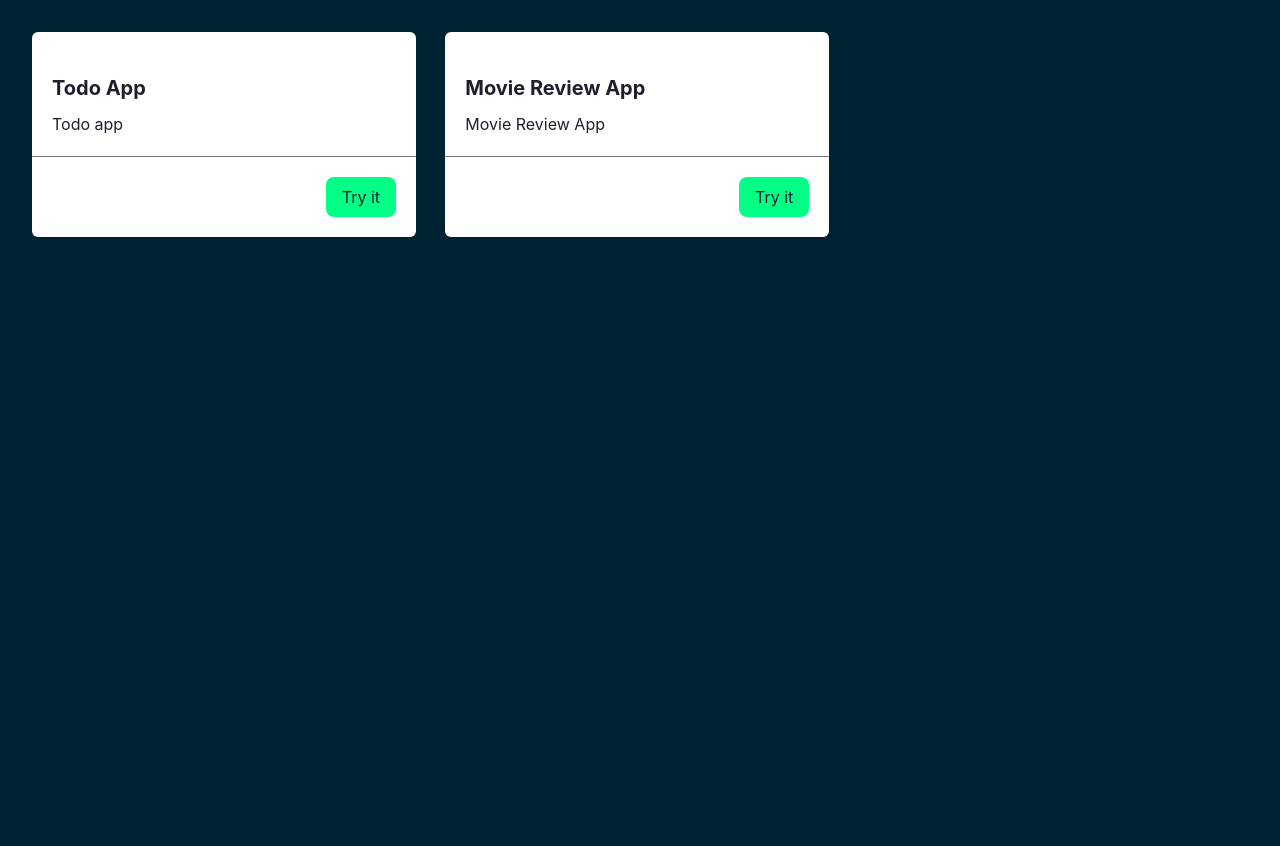
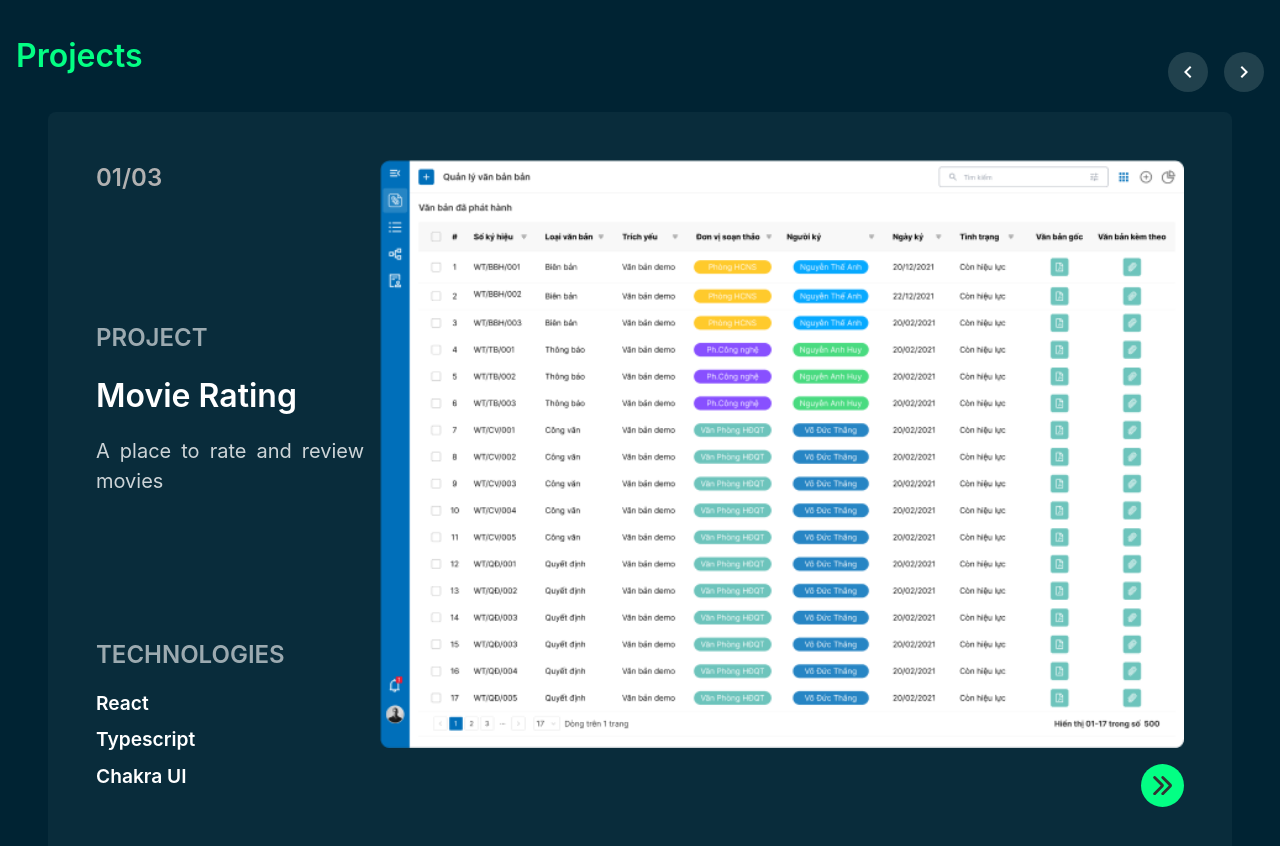
Before and after one commit to txtien/react-projects-2024, a React (Vite) app: page / in a window 1280 px wide. Shown: the top 846 px of the page. Before the commit the page ends 800 px from the top, so only its background shows below. Built offline with nearby package versions, Linux system fonts and the light colour scheme.

Commit message:
add projects page

```diff
--- a/src/App.css
+++ b/src/App.css
@@ -0,0 +1,241 @@
+.comingSoonTag {
+  opacity: 0.8;
+  color: #333;
+  font-weight: 600;
+  font-size: 1rem;
+  border-radius: 9999px;
+  padding: 0.5rem;
+  display: flex;
+  align-items: center;
+  gap: 4px;
+  margin-top: 1rem;
+}
+
+.projectPageWrap {
+  overflow-x: hidden;
+  overflow-y: auto;
+  padding: 2rem 1rem;
+  display: flex;
+  flex-direction: column;
+
+  .sliderWrap {
+    display: none;
+  }
+
+  .pageHeading {
+    display: flex;
+    align-items: center;
+    justify-content: space-between;
+
+    .pageTitle {
+      font-size: 2rem;
+      font-weight: 600;
+      margin-bottom: 2rem;
+      color: #03ff84;
+    }
+
+    .switchIcon {
+      display: none;
+    }
+  }
+
+  .projectWrap {
+    display: grid;
+    grid-template-columns: 1fr;
+    gap: 2rem;
+
+    .projectCard {
+      display: flex;
+      flex-direction: column;
+      align-items: flex-start;
+      background-color: beige;
+      color: #333;
+      padding: 1rem;
+      border-radius: 6px;
+
+      .title {
+        font-size: 1.5rem;
+        font-weight: 600;
+        margin-bottom: 1rem;
+        color: #333;
+      }
+
+      .description {
+        font-size: 1rem;
+        margin-bottom: 1rem;
+      }
+
+      .tryBtn {
+        background-color: #03ff84;
+        color: #333;
+        font-weight: 600;
+        font-size: 1rem;
+        border-radius: 12px;
+        padding: 0.5rem 1rem;
+        display: flex;
+        align-items: center;
+        gap: 4px;
+        margin-top: auto;
+      }
+
+      .comingSoonTag {
+        background-color: #b1b1b1;
+      }
+    }
+  }
+}
+
+@media screen and (min-width: 768px) {
+  .projectPageWrap {
+    .projectWrap {
+      grid-template-columns: repeat(2, 1fr);
+    }
+  }
+}
+
+@media screen and (min-width: 1024px) {
+  .projectPageWrap {
+    .projectWrap {
+      grid-template-columns: repeat(3, 1fr);
+    }
+  }
+}
+
+@media screen and (min-width: 1200px) {
+  .projectPageWrap {
+    .projectWrap {
+      display: none;
+    }
+
+    .pageHeading {
+      .switchIcon {
+        display: flex;
+        gap: 1rem;
+        align-items: center;
+
+        .icon {
+          width: 40px;
+          height: 40px;
+          display: flex;
+          justify-content: center;
+          align-items: center;
+          background-color: #21414d;
+          color: #fff;
+          padding: 0.5rem;
+          font-size: 1.5rem;
+          border-radius: 9999px;
+        }
+      }
+    }
+
+    .sliderWrap {
+      display: block;
+      padding: 0 2rem;
+
+      .card {
+        display: flex;
+        gap: 1rem;
+        padding: 3rem;
+        background-color: #092c3b;
+        border-radius: 8px;
+
+        .info {
+          flex: 1;
+          display: flex;
+          flex-direction: column;
+          justify-content: space-between;
+
+          .index {
+            font-size: 1.5rem;
+            font-weight: 600;
+            color: #b1b1b1;
+          }
+
+          .project-info {
+            display: flex;
+            flex-direction: column;
+            gap: 1rem;
+            margin-bottom: 1rem;
+            text-align: justify;
+
+            .section-title {
+              font-size: 1.5rem;
+              font-weight: 600;
+              color: #fff;
+              opacity: 0.6;
+              text-transform: uppercase;
+            }
+
+            .title {
+              font-size: 2rem;
+              font-weight: 600;
+              color: #fff;
+            }
+
+            .description {
+              font-size: 1.25rem;
+              color: #fff;
+              opacity: 0.8;
+              display: -webkit-box;
+              -webkit-line-clamp: 4;
+              -webkit-box-orient: vertical;
+              overflow: hidden;
+            }
+          }
+
+          .tech-info {
+            .tech-title {
+              font-size: 1.5rem;
+              font-weight: 600;
+              color: #fff;
+              opacity: 0.6;
+              text-transform: uppercase;
+            }
+
+            .techs {
+              list-style: none;
+              margin: 1rem 0;
+              font-weight: 600;
+              display: flex;
+              flex-direction: column;
+              gap: 8px;
+
+              font-size: 1.2rem;
+            }
+          }
+        }
+
+        .demo-image-block {
+          flex: 3;
+          display: flex;
+          flex-direction: column;
+          align-items: flex-end;
+
+          .demo-image {
+            width: 100%;
+            height: 100%;
+            object-fit: cover;
+            border-radius: 6px;
+          }
+
+          .tryBtn {
+            background-color: #03ff84;
+            color: #333;
+            font-weight: 600;
+            font-size: 1.2rem;
+            border-radius: 9999px;
+            padding: 0.75rem;
+            display: flex;
+            align-items: center;
+            gap: 4px;
+            margin-top: 1rem;
+          }
+
+          .comingSoonTag {
+            background-color: beige;
+          }
+        }
+      }
+    }
+  }
+}
--- a/src/App.tsx
+++ b/src/App.tsx
@@ -1,55 +1,172 @@
-import { Link } from "react-router-dom";
 import "./App.css";
 import {
-  Box, Card,
-  CardBody,
-  CardFooter,
-  Divider,
-  Grid,
-  Heading,
-  Stack,
-  Text
-} from "@chakra-ui/react";
+  ArrowRightIcon,
+  ChevronLeftIcon,
+  ChevronRightIcon,
+} from "@chakra-ui/icons";
+import DemoImage from "./assets/project-demo.png";
+import { useState } from "react";
+import { Link } from "react-router-dom";
+
+interface Project {
+  title: string;
+  description: string;
+  technologies: string[];
+  image: string;
+  url?: string;
+}
+
+const projects: Project[] = [
+  {
+    title: "Movie Rating",
+    description: "A place to rate and review movies",
+    image: DemoImage,
+    technologies: ["React", "Typescript", "Chakra UI"],
+    url: "/movie-review",
+  },
+  {
+    title: "Todo App",
+    description: "Todo app that helps you manage your tasks",
+    image: DemoImage,
+    technologies: ["React", "Typescript", "Chakra UI"],
+    url: "/todo",
+  },
+  {
+    title: "Document Management",
+    description:
+      "Document management is a system or process used to capture, track and store electronic documents such as PDFs, word processing files and digital images",
+    image: DemoImage,
+    technologies: ["Angular", "Typescript", "Material UI"],
+  },
+];
 
 function App() {
+  const [activeIndex, setActiveIndex] = useState(0);
+
+  const toNextProject = () => {
+    setActiveIndex((prevIndex) =>
+      prevIndex === projects.length - 1 ? 0 : prevIndex + 1
+    );
+  };
+
+  const toPreviousProject = () => {
+    setActiveIndex((prevIndex) =>
+      prevIndex === 0 ? projects.length - 1 : prevIndex - 1
+    );
+  };
+
   return (
-    <Box padding={"2rem"}>
-      <Grid templateColumns="repeat(3, 1fr)" gap={6}>
-        <Card maxW="sm">
-          <CardBody>
-            <Stack mt="6" spacing="3">
-              <Heading size="md">Todo App</Heading>
-              <Text>Todo app</Text>
-            </Stack>
-          </CardBody>
-          <Divider />
-          <CardFooter display={"flex"} justifyContent={"flex-end"}>
-            <Link to="/todo" className="app-link">
-              Try it
-            </Link>
-          </CardFooter>
-        </Card>
-        <Card maxW="sm">
-          <CardBody>
-            <Stack mt="6" spacing="3">
-              <Heading size="md">Movie Review App</Heading>
-              <Text>Movie Review App</Text>
-            </Stack>
-          </CardBody>
-          <Divider />
-          <CardFooter display={"flex"} justifyContent={"flex-end"}>
-            <Link to="/movie-review" className="app-link">
-              Try it
-            </Link>
-          </CardFooter>
-        </Card>
-        {/* <GridItem w="100%" h="10" bg="blue.500" />
-      <GridItem w="100%" h="10" bg="blue.500" />
-      <GridItem w="100%" h="10" bg="blue.500" />
-      <GridItem w="100%" h="10" bg="blue.500" /> */}
-      </Grid>
-    </Box>
+    <div className="projectPageWrap">
+      <div className="pageHeading">
+        <h1 className="pageTitle">Projects</h1>
+        <div className="switchIcon">
+          <span
+            className="icon"
+            role="button"
+            onClick={() => toPreviousProject()}
+          >
+            <ChevronLeftIcon />
+          </span>
+          <span className="icon" role="button" onClick={() => toNextProject()}>
+            <ChevronRightIcon />
+          </span>
+        </div>
+      </div>
+
+      {/* Card */}
+      <div className="projectWrap">
+        {projects.map((project, index) => (
+          <ProjectCard key={index} {...project} />
+        ))}
+      </div>
+
+      {/* Slider */}
+      <div className="sliderWrap">
+        {projects.map((project, index) => (
+          <SliderCard
+            key={index}
+            index={index + 1}
+            projectCount={projects.length}
+            show={index === activeIndex}
+            {...project}
+          />
+        ))}
+      </div>
+    </div>
   );
 }
 
 export default App;
+
+interface SliderCardProps extends Project {
+  index: number;
+  projectCount: number;
+  show: boolean;
+}
+
+const SliderCard = ({
+  index,
+  projectCount,
+  image,
+  title,
+  description,
+  technologies,
+  url,
+  show,
+}: SliderCardProps) => {
+  return (
+    <div
+      className="card"
+      style={{
+        display: show ? "flex" : "none",
+      }}
+    >
+      <div className="info">
+        <div className="index">
+          {index.toString().padStart(2, "0")}/
+          {projectCount.toString().padStart(2, "0")}
+        </div>
+        <div className="project-info">
+          <div className="section-title">Project</div>
+          <h4 className="title">{title}</h4>
+          <p className="description">{description}</p>
+        </div>
+        <div className="tech-info">
+          <h4 className="tech-title">Technologies</h4>
+          <ul className="techs">
+            {technologies.map((tech) => (
+              <li key={tech}>{tech}</li>
+            ))}
+          </ul>
+        </div>
+      </div>
+      <div className="demo-image-block">
+        <img src={image} alt="demo" className="demo-image" />
+        {url ? (
+          <Link to={url} className="tryBtn">
+            <ArrowRightIcon />
+          </Link>
+        ) : (
+          <p className="comingSoonTag">Coming soon</p>
+        )}
+      </div>
+    </div>
+  );
+};
+
+const ProjectCard = ({ title, description, url }: Project) => {
+  return (
+    <div className="projectCard">
+      <h4 className="title">{title}</h4>
+      <p className="description">{description}</p>
+      {url ? (
+        <Link to={url} className="tryBtn">
+          <span>Try It</span>
+          <ChevronRightIcon />
+        </Link>
+      ) : (
+        <p className="comingSoonTag">Coming soon</p>
+      )}
+    </div>
+  );
+};
```
Also changed, not shown: src/assets/project-demo.png (added).
